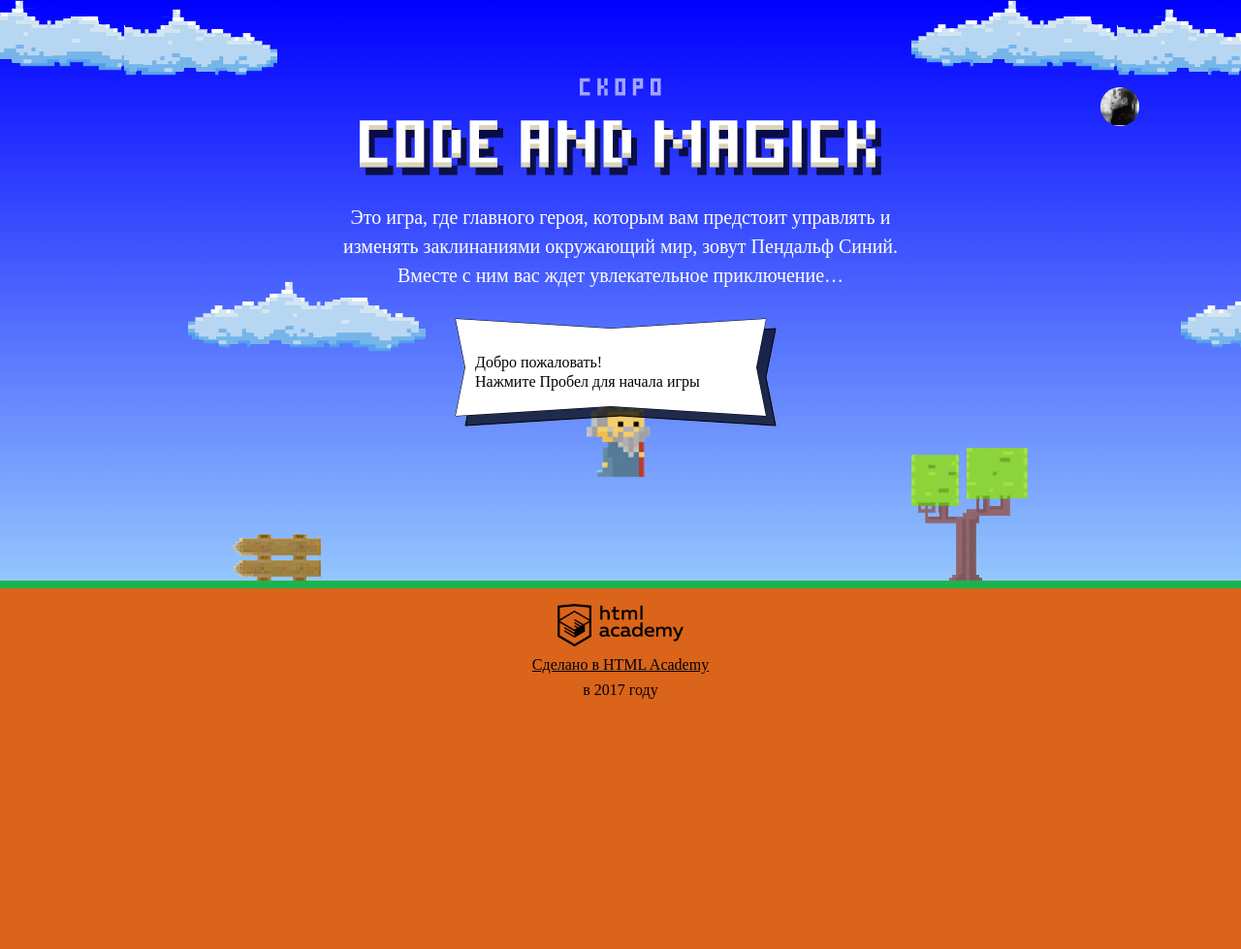
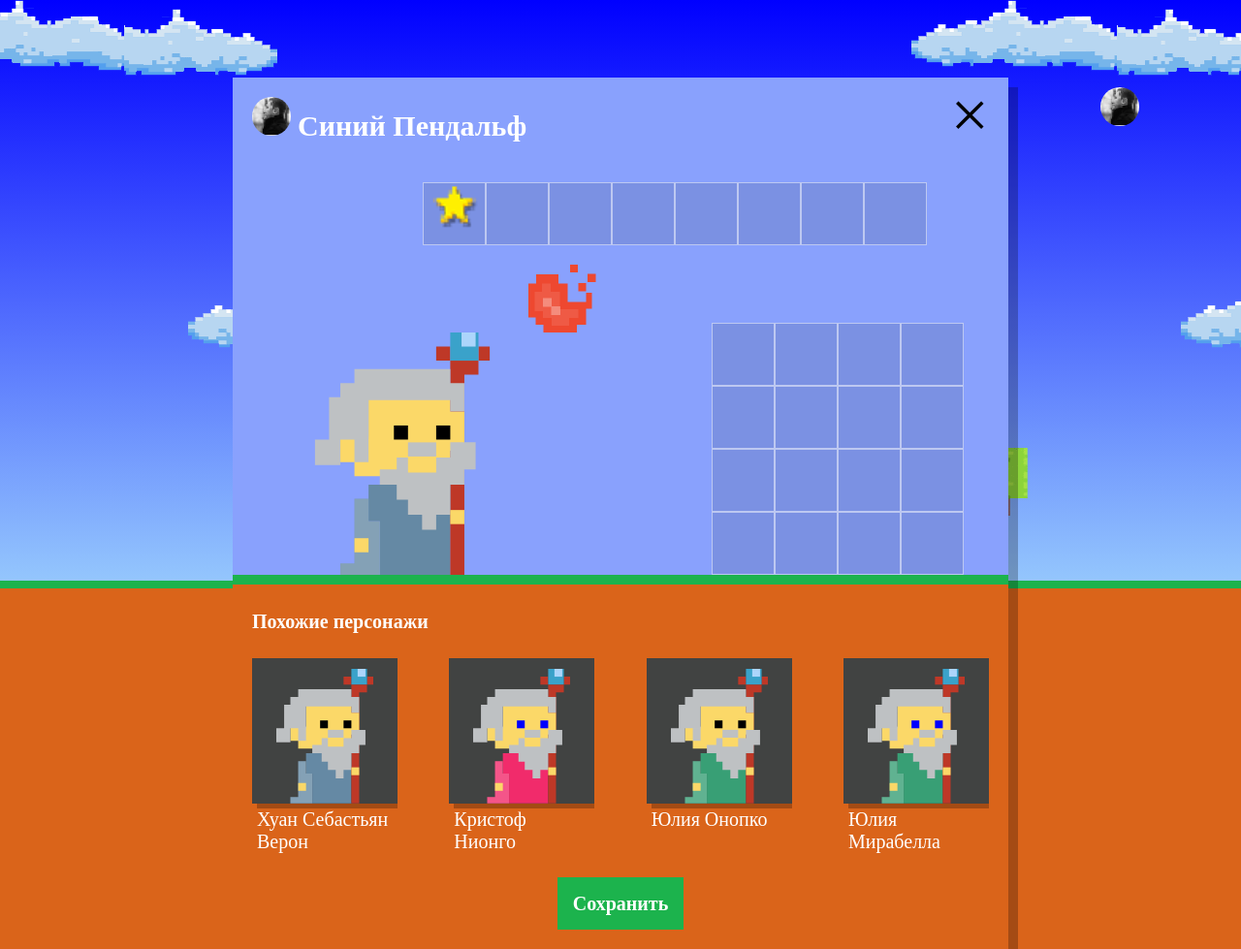
Before and after one commit to Nesterrr/647811-code-and-magick-19, a website: page index.html in a window 1280 px wide. Shown: the whole page at 97% size. Before the commit the page ends 800 px from the top, so only its background shows below. Drawn offline with Linux system fonts and the light colour scheme; a web font is replaced by a local one.

Commit message:
выполняет задание по отрисовке волшебников через template

```diff
--- a/index.html
+++ b/index.html
@@ -198,6 +198,7 @@
   }
 </script>
 <script src="js/stat.js"></script>
+<script src="js/setup.js"></script>
 <script src="js/game.js"></script>
 
 </body>
--- /dev/null
+++ b/js/setup.js
@@ -0,0 +1,58 @@
+'use strict';
+
+var userDialog = document.querySelector('.setup');
+userDialog.classList.remove('hidden');
+
+var names = ['Иван', 'Хуан Себастьян', 'Мария', 'Кристоф', 'Виктор', 'Юлия', 'Люпита', 'Вашингтон'];
+var familyNames = ['да Марья', 'Верон', 'Мирабелла', 'Вальц', 'Онопко', 'Топольницкая', 'Нионго', 'Ирвинг'];
+var coatColors = ['rgb(101, 137, 164)', 'rgb(241, 43, 107)', 'rgb(146, 100, 161)', 'rgb(56, 159, 117)', 'rgb(215, 210, 55)', 'rgb(0, 0, 0)'];
+var eyesColors = ['black', 'red', 'blue', 'yellow', 'green'];
+
+var arrayRandElement = function (arr) {
+  var rand = Math.floor(Math.random() * arr.length);
+  return arr[rand];
+};
+
+var wizards = [
+  {
+    name: arrayRandElement(names) + ' ' + arrayRandElement(familyNames),
+    coats: arrayRandElement(coatColors),
+    eyes: arrayRandElement(eyesColors),
+  },
+  {
+    name: arrayRandElement(names) + ' ' + arrayRandElement(familyNames),
+    coats: arrayRandElement(coatColors),
+    eyes: arrayRandElement(eyesColors),
+  },
+  {
+    name: arrayRandElement(names) + ' ' + arrayRandElement(familyNames),
+    coats: arrayRandElement(coatColors),
+    eyes: arrayRandElement(eyesColors),
+  },
+  {
+    name: arrayRandElement(names) + ' ' + arrayRandElement(familyNames),
+    coats: arrayRandElement(coatColors),
+    eyes: arrayRandElement(eyesColors),
+  }
+];
+
+var renderWizard = function (wiz) {
+  var wizardElement = similarWizardTemplate.cloneNode(true);
+  wizardElement.querySelector('.setup-similar-label').textContent = wiz.name;
+  wizardElement.querySelector('.wizard-coat').style.fill = wiz.coats;
+  wizardElement.querySelector('.wizard-eyes').style.fill = wiz.eyes;
+
+  return wizardElement;
+};
+
+var similarListElement = document.querySelector('.setup-similar-list');
+var similarWizardTemplate = document.querySelector('#similar-wizard-template').content.querySelector('.setup-similar-item');
+
+var fragment = document.createDocumentFragment();
+
+for (var i = 0; i < wizards.length; i++) {
+  fragment.appendChild(renderWizard(wizards[i]));
+  similarListElement.appendChild(fragment);
+}
+
+document.querySelector('.setup-similar').classList.remove('hidden');
```
